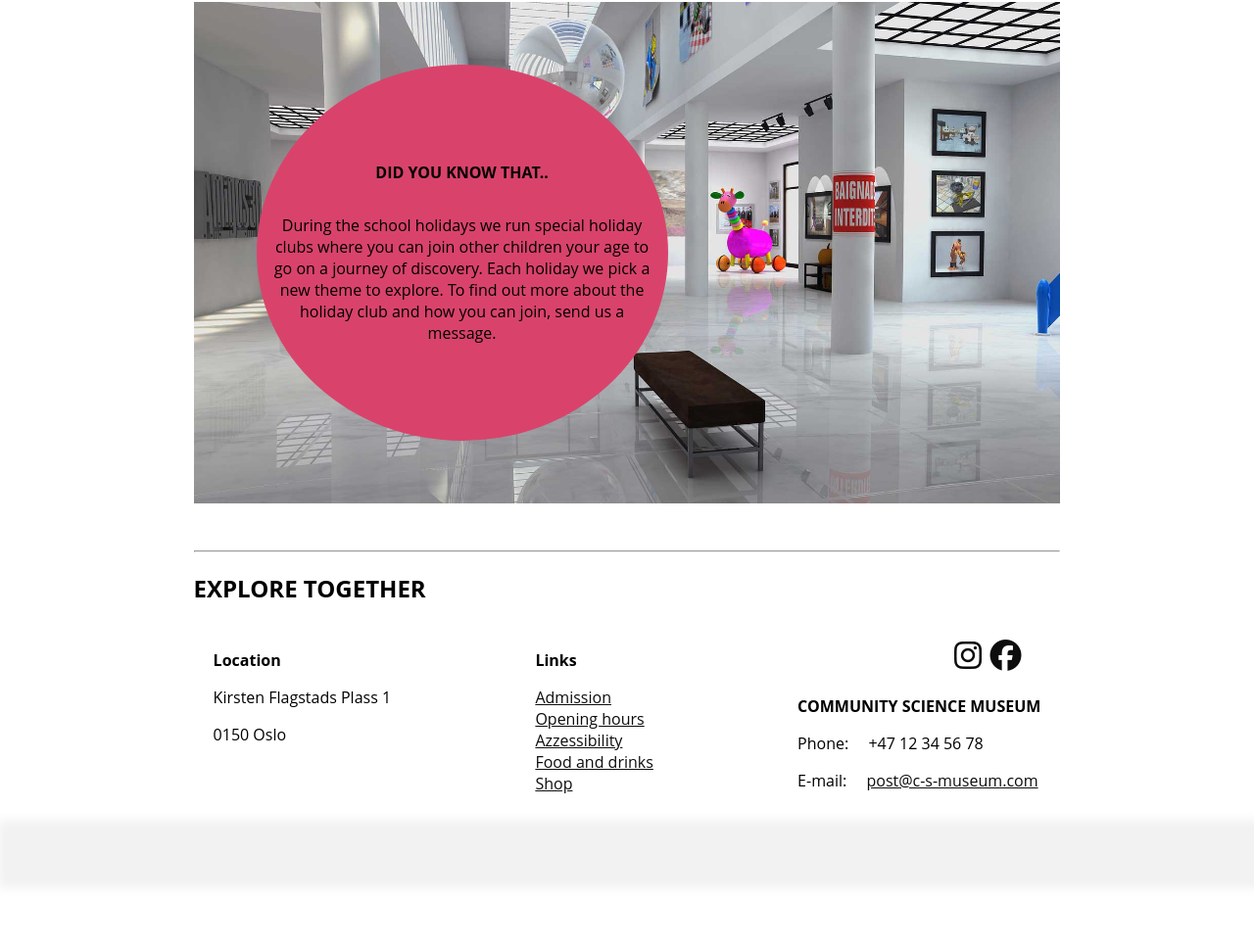
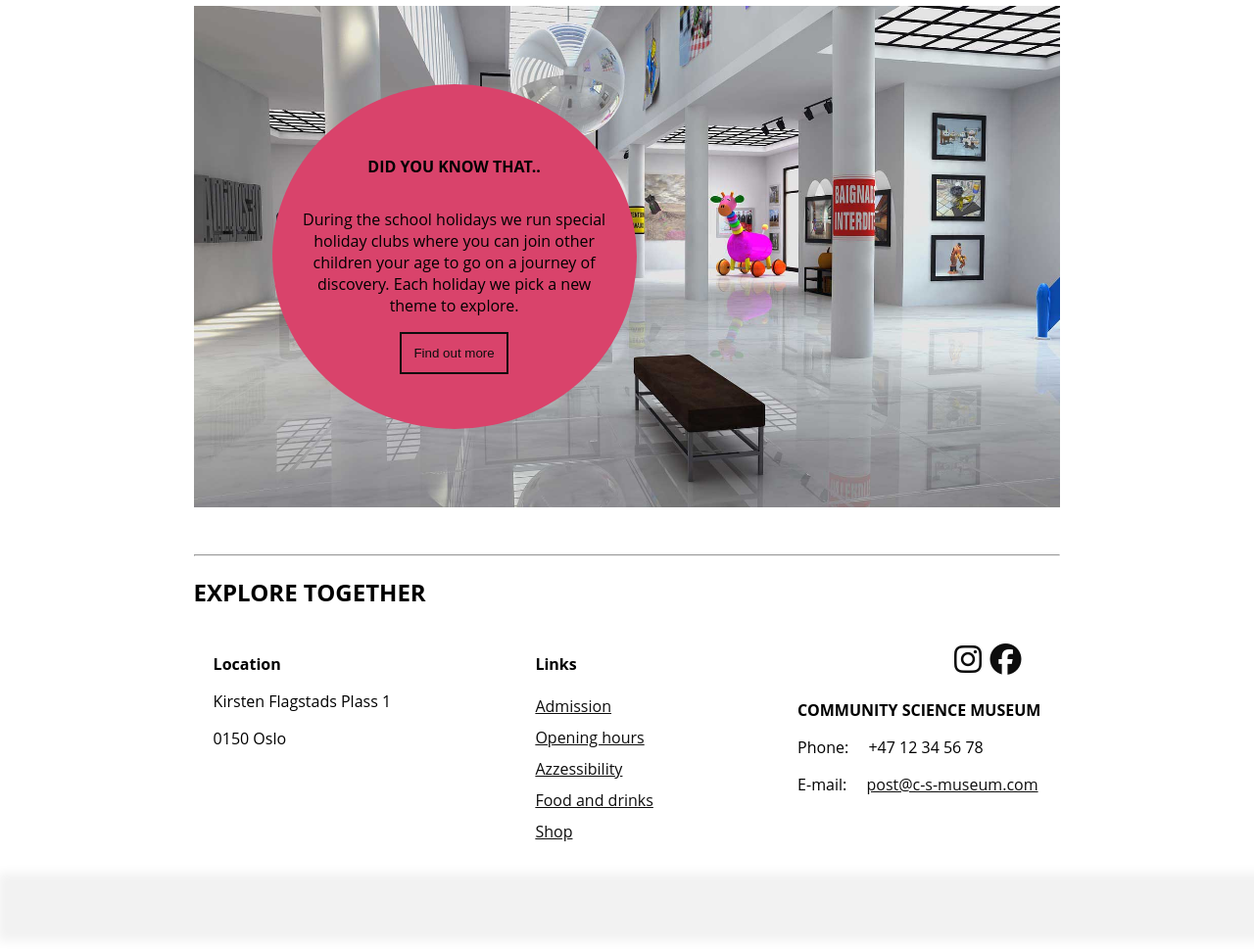
Before and after one commit to maritAndreassen/community-science-museum, a plain HTML site: page index.html in a window 1280 px wide. Shown: the part 1175-2146 px from the top of the page at 98% size. Before the commit the page ends 2092 px from the top, so only its background shows below. Drawn offline with Linux system fonts and the light colour scheme; a web font is replaced by a local one.

Commit message:
Add pages
- Add pages file
- Add html files for each page
- Clean up and improve nav styling
- Add button styling in a new file

```diff
--- a/index.html
+++ b/index.html
@@ -23,7 +23,7 @@
             <li><a href="#">VISIT</a></li>
             <li><a href="#">GET INVOLVED</a></li>
           </ul>
-          <hr />
+          <hr class="nav-seperator" />
         </nav>
         <!--  <a href="index.html" class="logo">
         <img src="Icon-mammut.jpg" alt="Icon mammut" class="" />
@@ -76,18 +76,18 @@
         </section>
         <section class="info-section">
           <div class="circle-info-box">
-            <h3>DID YOU KNOW THAT..</h3>
-            <p>
+            <h3 class="circle-info-content-padding">DID YOU KNOW THAT..</h3>
+            <p class="circle-info-content-padding">
               During the school holidays we run special holiday clubs where you can join other
               children your age to go on a journey of discovery. Each holiday we pick a new theme to
-              explore. To find out more about the holiday club and how you can join, send us a
-              message.
+              explore.
             </p>
+            <button>Find out more</button>
           </div>
         </section>
       </main>
       <footer>
-        <hr />
+        <hr aria-hidden="true" />
         <h2>EXPLORE TOGETHER</h2>
         <div class="flex-container">
           <section class="flex-item-row">
@@ -119,6 +119,6 @@
         </div>
       </footer>
     </div>
-    <div class="grey-box"></div>
+    <div class="grey-box" aria-hidden="true"></div>
   </body>
 </html>
--- /dev/null
+++ b/styles/button.css
@@ -0,0 +1,21 @@
+@import "colors.css";
+
+button {
+  align-self: center;
+  background-color: var(--pink);
+  border: 2px solid var(--main-text-black);
+  color: var(--main-text-black);
+  inline-size: fit-content;
+  padding: 12px;
+  text-decoration: none;
+}
+
+button:hover {
+  background-color: var(--main-background-grey);
+  border: 2px solid var(--main-text-black);
+  padding: 12px;
+}
+
+button:focus {
+  background-color: var(--focus-yellow);
+}
--- a/styles/nav-menu.css
+++ b/styles/nav-menu.css
@@ -2,14 +2,13 @@
 
 nav a {
   color: var(--main-text-black);
-  padding: 14px;
+  padding: 1rem;
   text-decoration: none;
-  flex-basis: 50rem;
 }
 
 nav a:hover {
   border: 2px solid var(--main-text-black);
-  padding: 12px;
+  padding: 0.8rem;
 }
 
 nav a:focus {
@@ -18,6 +17,8 @@ nav a:focus {
 
 nav ul {
   display: flex;
-  list-style-type: none;
-  padding-right: 20rem;
 }
+
+.nav-seperator {
+  border: 3px solid var(--focus-yellow);
+}
--- a/styles/styles.css
+++ b/styles/styles.css
@@ -1,5 +1,6 @@
 @import "colors.css";
 @import "nav-menu.css";
+@import "button.css";
 
 @font-face {
   font-family: "Open Sans";
@@ -63,7 +64,6 @@ header {
 }
 
 header a {
-  flex-basis: 150px;
 }
 
 .margin-left-none {
@@ -86,6 +86,10 @@ header a {
 .flex-item-row {
   flex-flow: row;
   padding: 0 10px;
+}
+
+.flex-item-row li {
+  padding: 5px 0;
 }
 
 figure {
@@ -117,22 +121,19 @@ img {
   display: flex;
   flex-direction: column;
   justify-content: center;
-  margin: 4rem;
+  margin: 5rem;
   padding: 10px;
   text-align: center;
-  width: 25rem;
+  width: 22rem;
 }
 
-.circle-info-box h2 p {
-  padding: 1rem;
+.circle-info-content-padding {
+  padding: 0 1rem;
 }
 
 ul {
   list-style: none;
   padding-left: 0;
-}
-
-li {
 }
 
 .padding-left {
```
Also changed, not shown: pages/events.html (added), pages/explore.html (added), pages/get-involved.html (added), pages/spaces.html (added), pages/visit.html (added).
